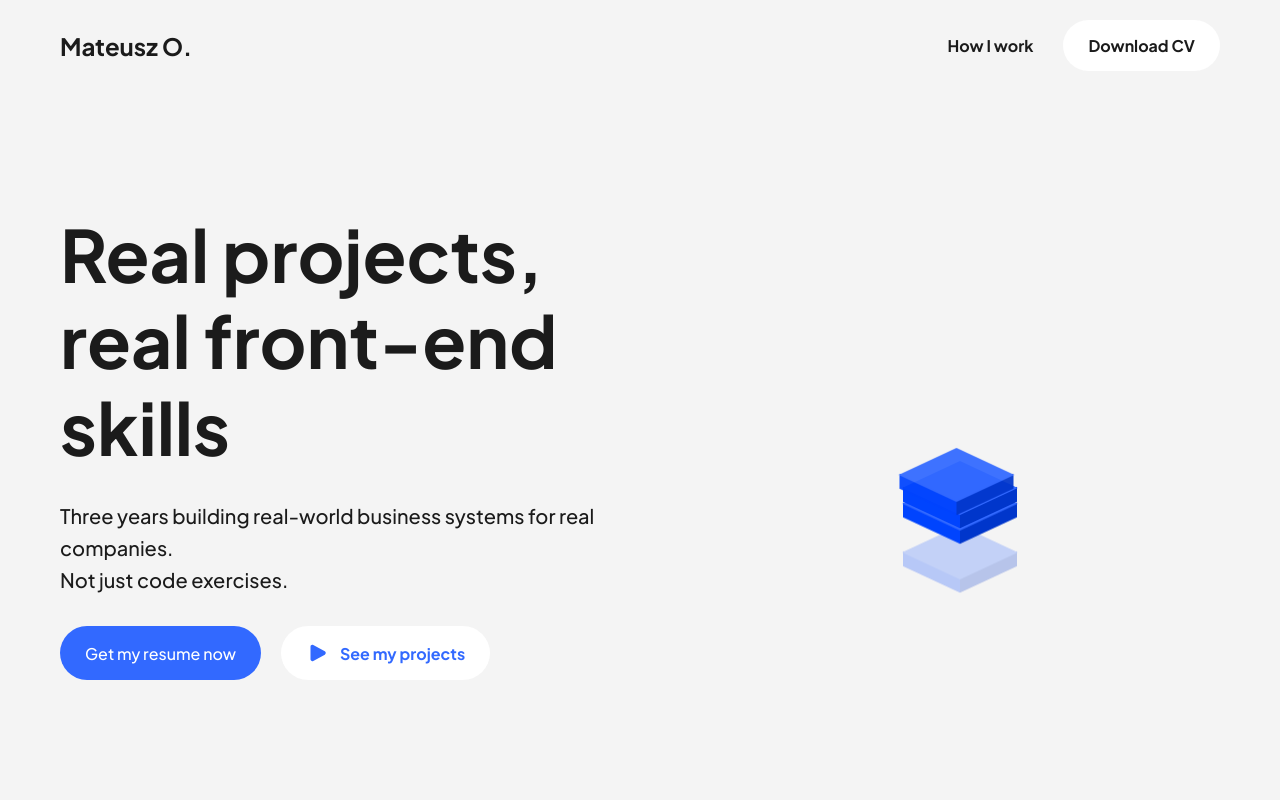
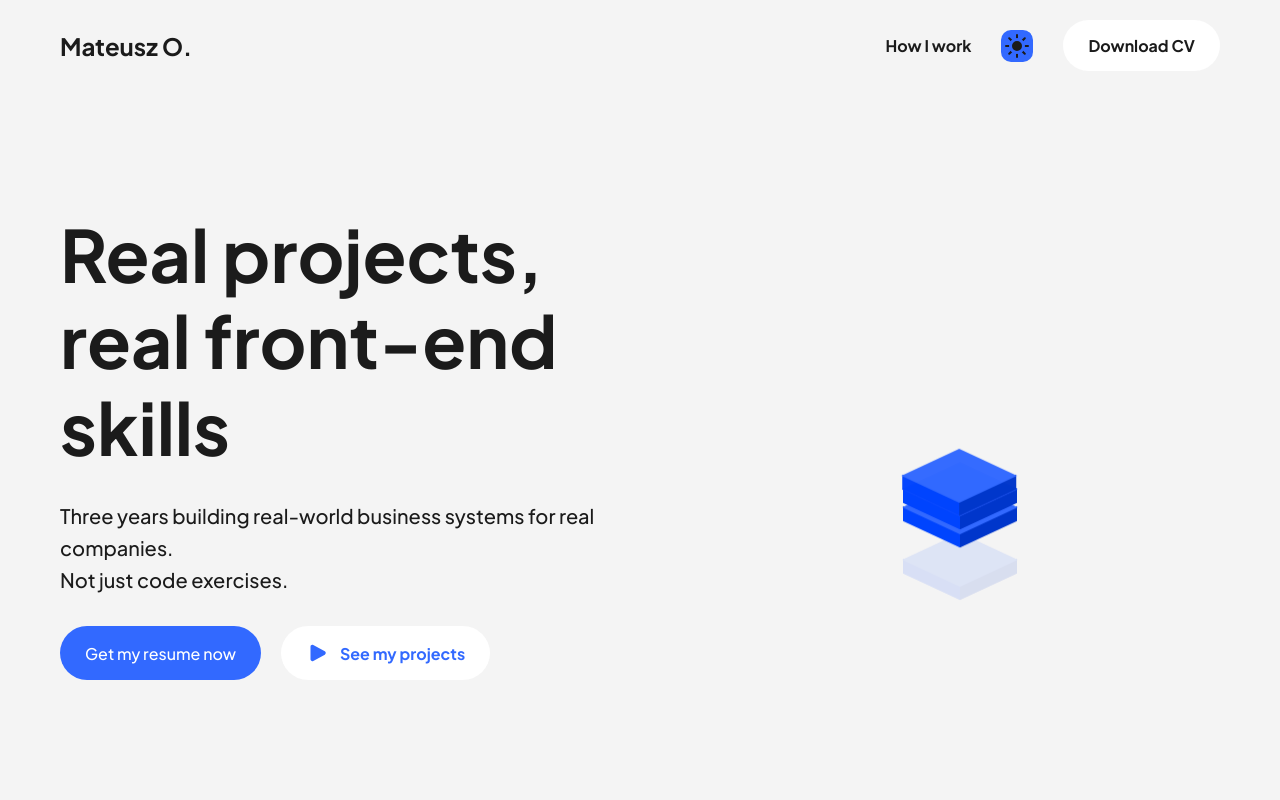
Before and after one commit to MyNameIsNotMateusz/my-portfolio, a React (Create React App) app: page / in a window 1280 px wide. Shown: the top 800 px of the page. Built offline with nearby package versions, Linux system fonts and the light colour scheme.

Commit message:
feat: complete portfolio website

```diff
--- a/src/App.jsx
+++ b/src/App.jsx
@@ -5,14 +5,13 @@ import { PageWrapper } from "./components/PageWrapper/PageWrapper";
 import { Navbar } from "./components/Navbar/Navbar";
 import { Hero } from "./components/Hero/Hero";
 import { FeaturesSection } from "./components/Features/FeaturesSection";
-//usestate do usuniecia bedzie
 import { useRef, useState } from "react";
 import { projects } from "./data/projects";
 import { ProjectSection } from "./components/Project/ProjectSection";
 import { HowIWorkSection } from "./components/HowIWork/HowIWorkSection";
+import { Footer } from "./components/Footer/Footer";
 
 export const App = () => {
-  //do usuniecia bedzie
   const [isDark, setIsDark] = useState(false);
 
   const projectsSectionRef = useRef(null);
@@ -33,6 +32,7 @@ export const App = () => {
       <PageWrapper>
         <Navbar
           onScroll={scrollToHowIWork}
+          isDark={isDark}
           setIsDark={setIsDark}
         />
         <Hero onScroll={scrollToProjects} />
@@ -46,6 +46,7 @@ export const App = () => {
         ))}
 
         <HowIWorkSection sectionRef={howIWorkSectionRef} />
+        <Footer />
       </PageWrapper>
     </ThemeProvider>
   );
--- /dev/null
+++ b/src/components/Footer/Footer.jsx
@@ -0,0 +1,49 @@
+import { SectionWrapper, Content, FooterTop, FooterIdentity, FooterName, FooterRole, FooterActions, FooterButton, FooterDivider, FooterBottom, FooterCopyright } from "./Footer.styled"
+
+export const Footer = () => {
+    return (
+        <SectionWrapper>
+            <Content>
+                <FooterTop>
+                    <FooterIdentity>
+                        <FooterName>
+                            Mateusz O.
+                        </FooterName>
+                        <FooterRole>
+                            Frontend Developer
+                        </FooterRole>
+                    </FooterIdentity>
+                    <FooterActions>
+                        <FooterButton
+                            href="https://github.com/MyNameIsNotMateusz"
+                            target="_blank"
+                            rel="noopener noreferrer"
+                            $variant="primary"
+                        >
+                            <svg xmlns="http://www.w3.org/2000/svg" fill="none" viewBox="0 0 24 24" height="24" width="24">
+                                <g id="Logo-Github">
+                                    <path id="Vector" fill="currentColor" d="M12 2c5.5228 0 10 4.47715 10 10 0 4.5716 -3.0686 8.4239 -7.2578 9.6162v-3.0117c0 -0.7275 -0.1595 -1.4465 -0.4678 -2.1055 2.1883 -0.7822 4.2783 -2.4447 4.2783 -4.4355 0 -1.2663 -0.4671 -2.75174 -1.5127 -3.63186V6l-2.9462 0.98828c-0.6589 -0.16036 -1.3628 -0.24706 -2.0938 -0.24707 -0.731 0 -1.4349 0.08673 -2.09375 0.24707L6.95996 6v2.43164c-1.04555 0.88009 -1.51163 2.36566 -1.51172 3.63186 0 1.9907 2.08913 3.6533 4.27735 4.4355 -0.26358 0.5635 -0.41862 1.1711 -0.45801 1.7901 -0.13854 0.0283 -0.25191 0.0415 -0.34473 0.04 -0.20756 -0.0033 -0.36606 -0.06 -0.51953 -0.1562 -1.11532 -0.7 -1.54401 -1.9835 -3.05566 -2.1543 -0.19076 -0.0214 -0.3474 0.1371 -0.34766 0.3291 0 0.1922 0.15921 0.3423 0.34473 0.3925 1.44216 0.39 1.42755 3.2266 3.54785 3.2598 0.11976 0.0019 0.24101 -0.0069 0.36426 -0.0186v1.6348C5.06807 20.4236 2 16.5713 2 12 2 6.47715 6.47715 2 12 2" stroke-width="1"></path>
+                                </g>
+                            </svg>
+                            GitHub
+                        </FooterButton>
+                        <FooterButton
+                            href="mailto:codebymateusz@gmail.com"
+                            $variant="secondary"
+                        >
+                            <svg xmlns="http://www.w3.org/2000/svg" viewBox="0 0 24 24" fill="currentColor" class="size-6">
+                                <path d="M1.5 8.67v8.58a3 3 0 0 0 3 3h15a3 3 0 0 0 3-3V8.67l-8.928 5.493a3 3 0 0 1-3.144 0L1.5 8.67Z" />
+                                <path d="M22.5 6.908V6.75a3 3 0 0 0-3-3h-15a3 3 0 0 0-3 3v.158l9.714 5.978a1.5 1.5 0 0 0 1.572 0L22.5 6.908Z" />
+                            </svg>
+                            Get in touch
+                        </FooterButton>
+                    </FooterActions>
+                </FooterTop>
+                <FooterDivider />
+                <FooterBottom>
+                    <FooterCopyright>© 2026 Mateusz O.</FooterCopyright>
+                </FooterBottom>
+            </Content>
+        </SectionWrapper>
+    )
+}
--- a/src/components/Hero/ResumeButton.jsx
+++ b/src/components/Hero/ResumeButton.jsx
@@ -3,7 +3,7 @@ import { ResumeButtonStyled } from "./Hero.styled";
 export const ResumeButton = () => {
   return (
     <ResumeButtonStyled
-      href={`${process.env.PUBLIC_URL}/Mateusz_Otorowski_-_Power_Platform_Developer.pdf`}
+      href={`${process.env.PUBLIC_URL}/Mateusz_Otorowski_-_Frontend_Developer.pdf`}
       download
     >
       Get my resume now
--- a/src/components/HowIWork/HowIWorkSection.styled.js
+++ b/src/components/HowIWork/HowIWorkSection.styled.js
@@ -84,14 +84,10 @@ export const TimelineLine = styled.div`
   top: 0;
   bottom: 0;
   width: 2px;
-  background: ${({ theme }) => theme.line};
+  background-color: ${({ theme }) => theme.line};
 
   @media (max-width: 768px) {
     left: 30px;
-  }
-
-  @media (max-width: 480px) {
-    left: 22px;
   }
 `;
 
@@ -101,6 +97,10 @@ export const ItemWrapper = styled.div`
   padding: 32px;
   padding-left: 60px;
   border-radius: 16px;
+
+  @media (max-width: 768px) {
+    width: 100%;
+  }
 
   &:before {
     content: "";
--- a/src/components/Navbar/DownloadButton.jsx
+++ b/src/components/Navbar/DownloadButton.jsx
@@ -3,7 +3,7 @@ import { DownloadButtonStyled } from "./Navbar.styled";
 export const DownloadButton = () => {
   return (
     <DownloadButtonStyled
-      href={`${process.env.PUBLIC_URL}/Mateusz_Otorowski_-_Power_Platform_Developer.pdf`}
+      href={`${process.env.PUBLIC_URL}/Mateusz_Otorowski_-_Frontend_Developer.pdf`}
       download
     >
       Download CV
--- a/src/components/Navbar/Navbar.jsx
+++ b/src/components/Navbar/Navbar.jsx
@@ -2,8 +2,9 @@ import { SectionWrapper, Content, NavbarActions } from "./Navbar.styled";
 import { Logo } from "./Logo";
 import { ScrollButton } from "./ScrollButton";
 import { DownloadButton } from "./DownloadButton";
+import { ThemeToggle } from "./ThemeToggle";
 
-export const Navbar = ({ onScroll, setIsDark }) => {
+export const Navbar = ({ onScroll, isDark, setIsDark }) => {
   return (
     <SectionWrapper>
       <Content>
@@ -11,6 +12,7 @@ export const Navbar = ({ onScroll, setIsDark }) => {
 
         <NavbarActions>
           <ScrollButton onClick={onScroll} />
+          <ThemeToggle isDark={isDark} setIsDark={setIsDark} />
           <DownloadButton />
         </NavbarActions>
       </Content>
--- a/src/components/Navbar/Navbar.styled.js
+++ b/src/components/Navbar/Navbar.styled.js
@@ -23,7 +23,7 @@ export const Content = styled.div`
   }
 `;
 
-export const LogoStyled = styled.h1`
+export const LogoStyled = styled.p`
   font-size: ${fontSizes.large};
   font-weight: 700;
   white-space: nowrap;
@@ -40,6 +40,7 @@ export const LogoStyled = styled.h1`
 
 export const NavbarActions = styled.div`
   display: flex;
+  align-items: center;
   column-gap: 30px;
 
   @media (max-width: 768px) {
@@ -47,7 +48,7 @@ export const NavbarActions = styled.div`
   }
 
   @media (max-width: 480px) {
-    column-gap: 0;
+    column-gap: 5px;
   }
 `;
 
@@ -101,3 +102,91 @@ export const DownloadButtonStyled = styled.a`
     padding: 9px 13px;
   }
 `;
+
+export const ThemeToggleStyled = styled.button`
+  width: 32px;
+  height: 32px;
+  padding: 4px;
+  border: none;
+  border-radius: 10px;
+  background-color: ${({ theme }) => theme.primary};
+  position: relative;
+  overflow: hidden;
+  cursor: pointer;
+
+  > :nth-child(1) {
+    width: ${({ $isDark }) => ($isDark ? "20px" : "16px")};
+    height: ${({ $isDark }) => ($isDark ? "20px" : "16px")};
+    border-radius: 24px;
+    border: ${({ $isDark, theme }) =>
+      $isDark ? `1px solid ${theme.text1}` : `3px solid ${theme.primary}`};
+    background-color: ${({ theme }) => theme.text1};
+    position: absolute;
+    top: 50%;
+    left: 50%;
+    transform: translate(-50%, -50%);
+    transition:
+      width 0.4s,
+      height 0.4s,
+      border 0.4s,
+      background-color 0.4s;
+    z-index: 10;
+  }
+
+  > :nth-child(3) {
+    width: ${({ $isDark }) => ($isDark ? "18px" : "4px")};
+    height: ${({ $isDark }) => ($isDark ? "18px" : "4px")};
+    border-radius: 9px;
+    background-color: ${({ theme }) => theme.primary};
+    position: absolute;
+    top: 2px;
+    right: 2px;
+    transition:
+      width 0.6s,
+      height 0.6s;
+    transition-delay: 0.08s;
+    z-index: 10;
+  }
+
+  > :nth-child(2) {
+    width: 24px;
+    height: 24px;
+    border-radius: 24px;
+    position: absolute;
+    top: 50%;
+    left: 50%;
+    transform: ${({ $isDark }) =>
+      $isDark
+        ? "translate(-50%, -50%) rotate(-45deg) scale(0.8)"
+        : "translate(-50%, -50%)"};
+    transition: transform 0.4s;
+  }
+
+  > :nth-child(2) span {
+    display: block;
+    width: 24px;
+    height: 2px;
+    border-radius: 2px;
+    background-color: ${({ theme }) => theme.text1};
+    position: relative;
+  }
+
+  > :nth-child(2) > :nth-child(1) {
+    top: calc(50% - 1px);
+  }
+
+  > :nth-child(2) > :nth-child(2) {
+    top: calc(50% - 3px);
+    transform: rotate(90deg);
+  }
+
+  > :nth-child(2) > :nth-child(3) {
+    top: calc(50% - 5px);
+    transform: rotate(45deg);
+  }
+
+  > :nth-child(2) > :nth-child(4) {
+    top: calc(50% - 7px);
+    transform: rotate(-45deg);
+  }
+`;
--- /dev/null
+++ b/src/components/Navbar/ThemeToggle.jsx
@@ -0,0 +1,17 @@
+import { ThemeToggleStyled } from "./Navbar.styled"
+
+export const ThemeToggle = ({ isDark, setIsDark }) => {
+
+    return (
+        <ThemeToggleStyled onClick={() => setIsDark((prev) => !prev)} $isDark={isDark}>
+            <span />
+            <span>
+                <span />
+                <span />
+                <span />
+                <span />
+            </span>
+            <span />
+        </ThemeToggleStyled>
+    )
+}
--- a/src/data/projects.js
+++ b/src/data/projects.js
@@ -6,12 +6,12 @@ export const projects = [
     subtitle:
       "A warehouse and production management system built for a real automotive manufacturing environment.",
     slides: [
-      { img: demoWmsImages.demoWmsDashboard },
-      { img: demoWmsImages.demoWmsLogin },
       { img: demoWmsImages.createComponents },
       { img: demoWmsImages.plannedDeliveries },
       { img: demoWmsImages.recipes },
       { img: demoWmsImages.stockModification },
+      { img: demoWmsImages.demoWmsDashboard },
+      { img: demoWmsImages.demoWmsLogin },
     ],
     liveDemoUrl: "https://mynameisnotmateusz.github.io/demo-wms/#/login",
     githubUrl: "https://github.com/mynameisnotmateusz/demo-wms",
```
Also changed, not shown: src/components/Footer/Footer.styled.js (added, +141 -0 lines).
